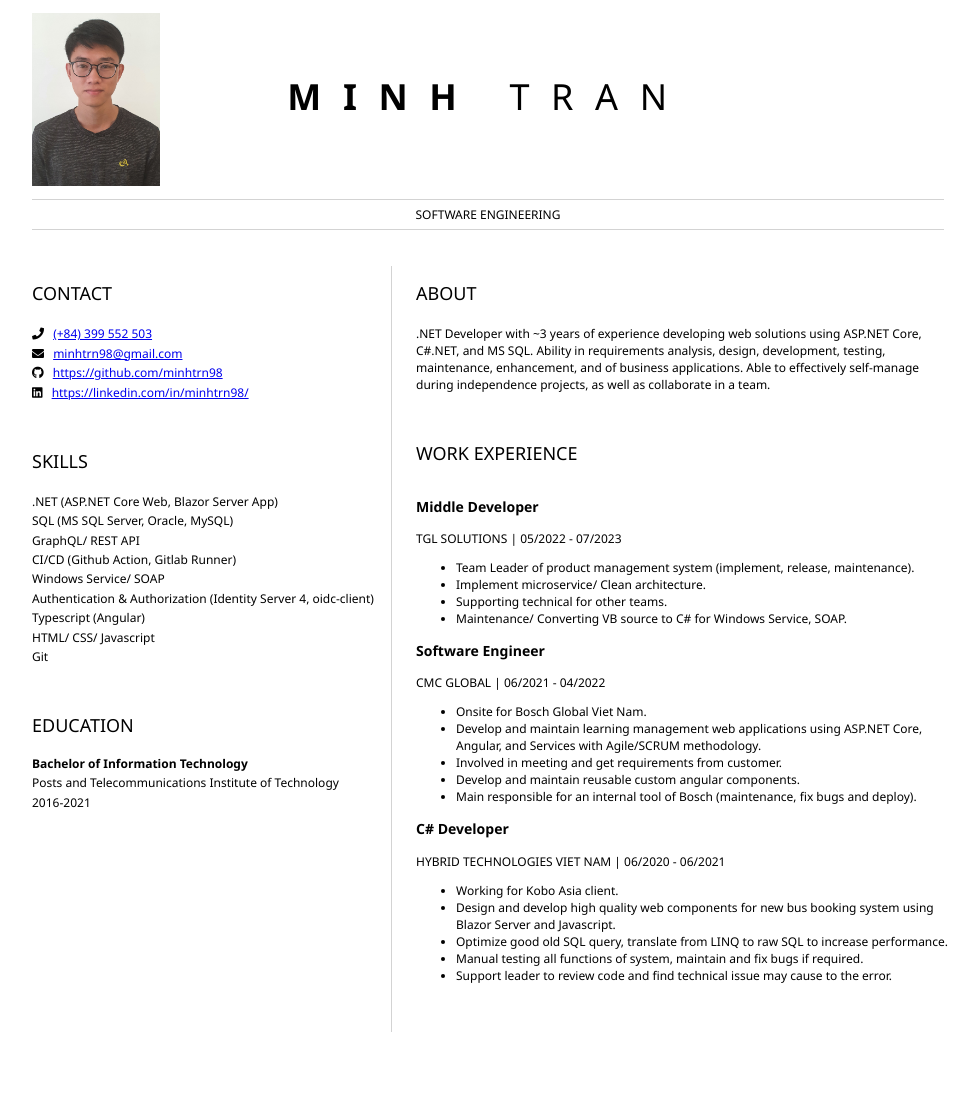
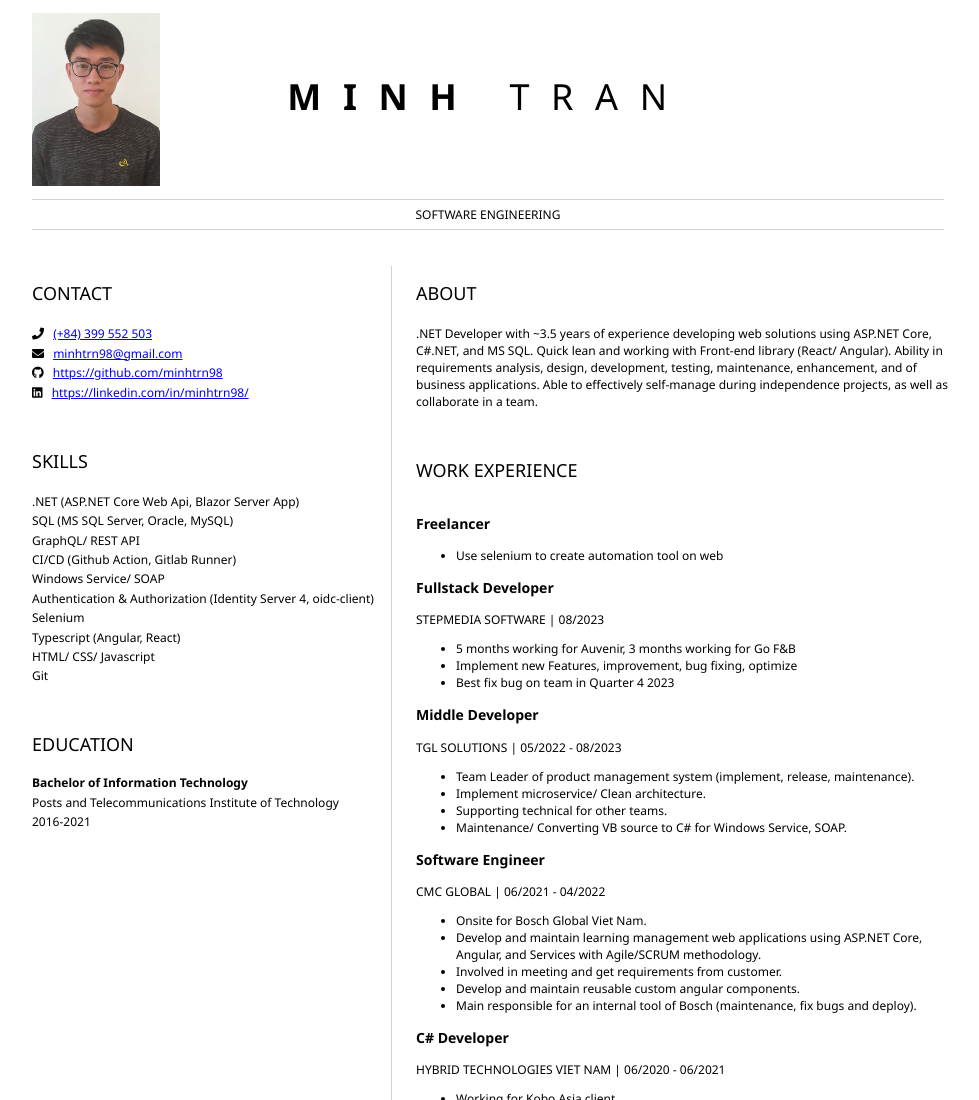
Before and after one commit to minhtrn98/resume, a plain HTML site: page index.html in a window 1280 px wide. Shown: the top 1100 px of the page, without its empty margins (152-1131 px from the left). Before the commit the page ends 1032 px from the top, so only its background shows below. Drawn offline with Linux system fonts and the light colour scheme.

Commit message:
add step media & freelancer

```diff
--- a/index.html
+++ b/index.html
@@ -43,13 +43,14 @@
         </section>
         <section>
           <h2>SKILLS</h2>
-          <p>.NET (ASP.NET Core Web, Blazor Server App)</p>
+          <p>.NET (ASP.NET Core Web Api, Blazor Server App)</p>
           <p>SQL (MS SQL Server, Oracle, MySQL)</p>
           <p>GraphQL/ REST API</p>
           <p>CI/CD (Github Action, Gitlab Runner)</p>
           <p>Windows Service/ SOAP</p>
           <p>Authentication & Authorization (Identity Server 4, oidc-client)</p>
-          <p>Typescript (Angular)</p>
+          <p>Selenium</p>
+          <p>Typescript (Angular, React)</p>
           <p>HTML/ CSS/ Javascript</p>
           <p>Git</p>
         </section>
@@ -64,22 +65,40 @@
         <section>
           <h2>ABOUT</h2>
           <p>
-            .NET Developer with ~3 years of experience developing web solutions
-            using ASP.NET Core, C#.NET, and MS SQL. Ability in requirements
-            analysis, design, development, testing, maintenance, enhancement,
-            and of business applications. Able to effectively self-manage during
-            independence projects, as well as collaborate in a team.
+            .NET Developer with ~3.5 years of experience developing web
+            solutions using ASP.NET Core, C#.NET, and MS SQL. Quick lean and
+            working with Front-end library (React/ Angular). Ability in
+            requirements analysis, design, development, testing, maintenance,
+            enhancement, and of business applications. Able to effectively
+            self-manage during independence projects, as well as collaborate in
+            a team.
           </p>
         </section>
         <section>
           <h2>WORK EXPERIENCE</h2>
+          <h3><b>Freelancer</b></h3>
+          <ul>
+            <li>Use selenium to create automation tool on web</li>
+          </ul>
+          <h3><b>Fullstack Developer</b></h3>
+          <p>STEPMEDIA SOFTWARE | 08/2023</p>
+          <ul>
+            <li>5 months working for Auvenir, 3 months working for Go F&B</li>
+            <li>Implement new Features, improvement, bug fixing, optimize</li>
+            <li>Best fix bug on team in Quarter 4 2023</li>
+          </ul>
           <h3><b>Middle Developer</b></h3>
-          <p>TGL SOLUTIONS | 05/2022 - 07/2023</p>
+          <p>TGL SOLUTIONS | 05/2022 - 08/2023</p>
           <ul>
-            <li>Team Leader of product management system (implement, release, maintenance).</li>
+            <li>
+              Team Leader of product management system (implement, release,
+              maintenance).
+            </li>
             <li>Implement microservice/ Clean architecture.</li>
             <li>Supporting technical for other teams.</li>
-            <li>Maintenance/ Converting VB source to C# for Windows Service, SOAP.</li>
+            <li>
+              Maintenance/ Converting VB source to C# for Windows Service, SOAP.
+            </li>
           </ul>
           <h3><b>Software Engineer</b></h3>
           <p>CMC GLOBAL | 06/2021 - 04/2022</p>
```
